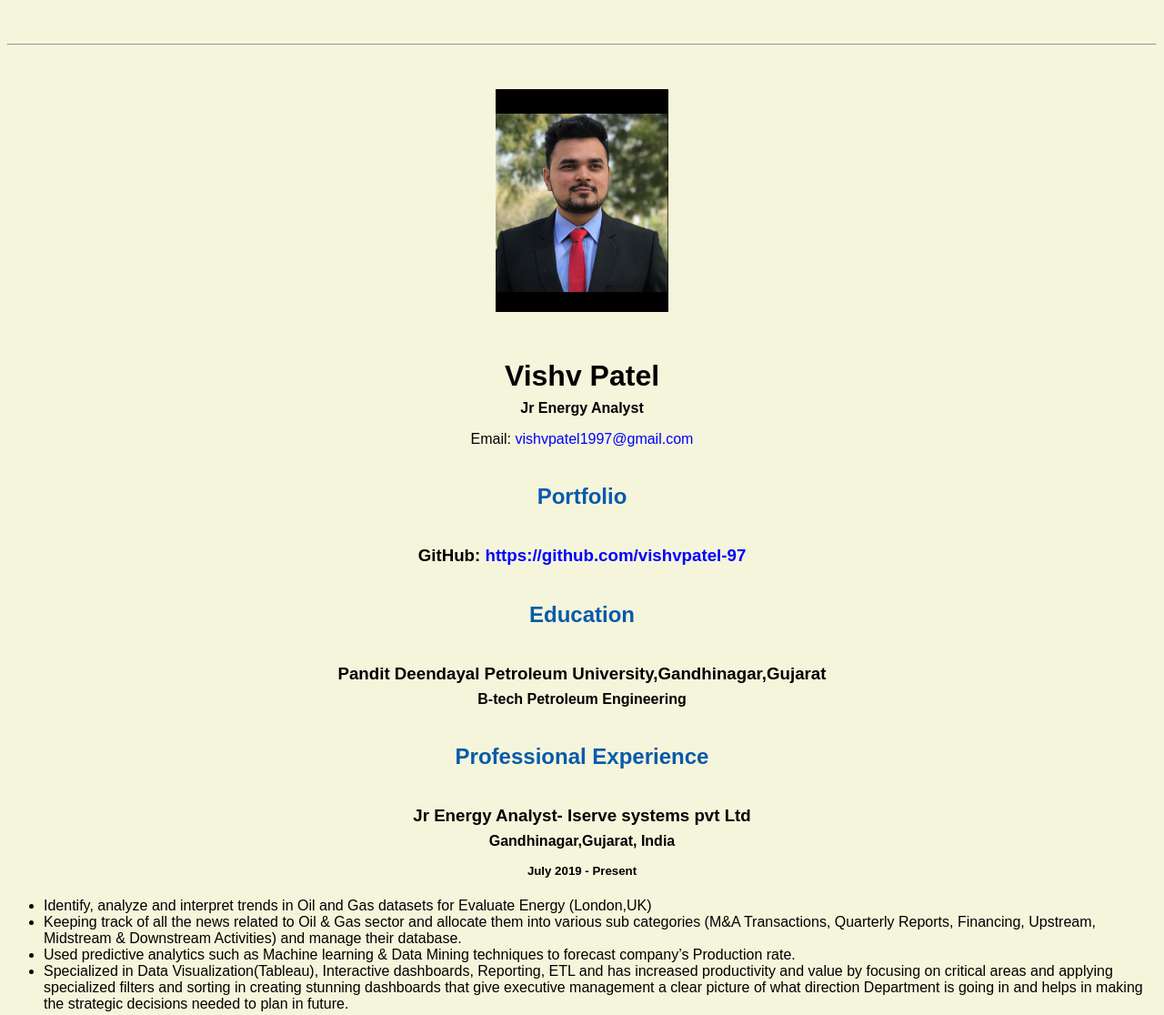
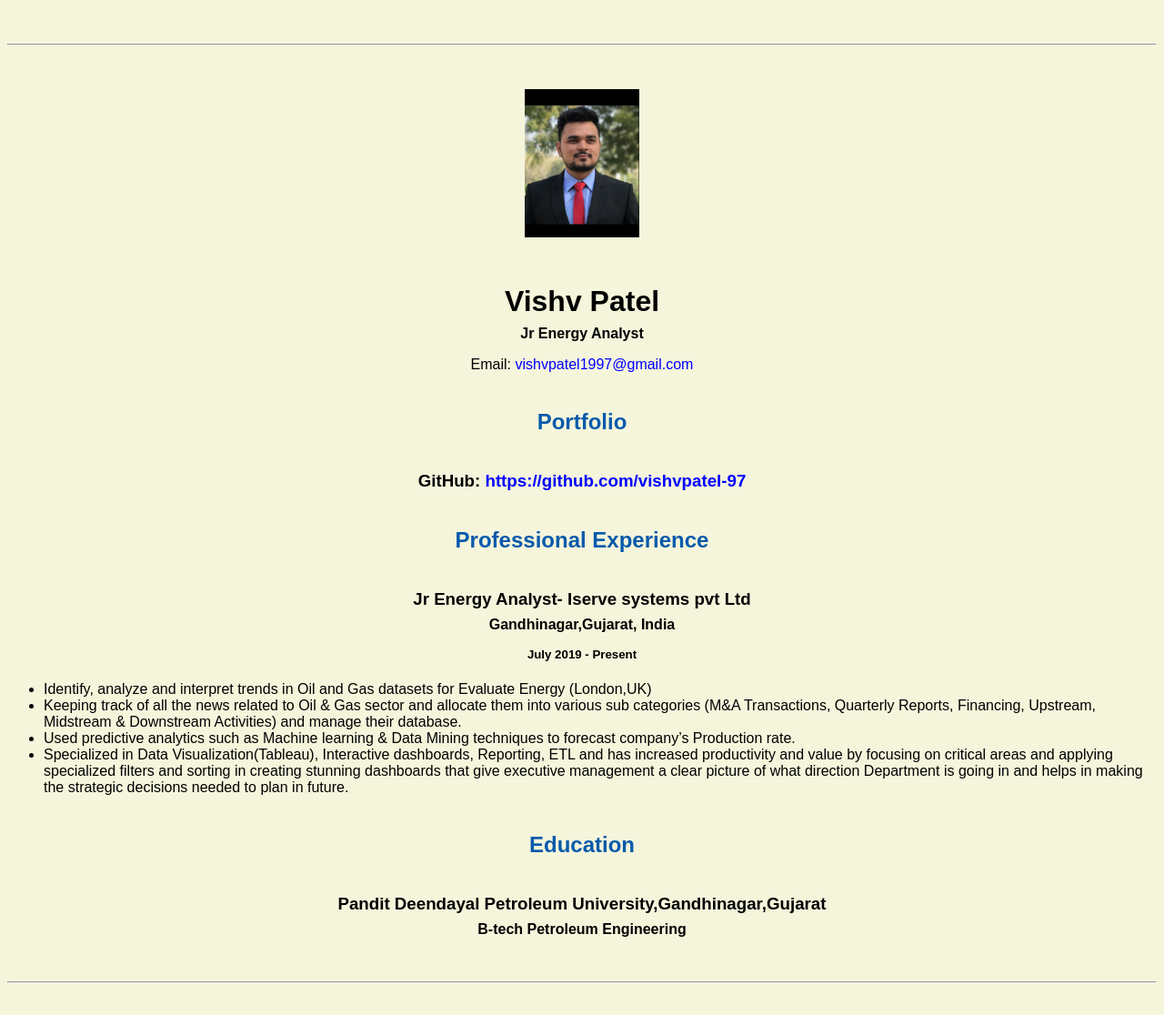
Before and after one commit to vishvpatel-97/vishvpatel-97.github.io, a plain HTML site: page resume.html in a window 1280 px wide. Shown: the top 1116 px of the page at 91% size. Drawn offline with Linux system fonts and the light colour scheme.

Commit message:
Update resume.html

```diff
--- a/resume.html
+++ b/resume.html
@@ -17,7 +17,7 @@
   <body>
     <hr>
 
-    <img src="images/my-passport-photo.jpg" alt="vishvpatel's photo" width="15%">
+    <img src="images/my-passport-photo.jpg" alt="vishvpatel's photo" width="10%">
 
     <h1>Vishv Patel</h1>
     <h4>Jr Energy Analyst</h4>
@@ -27,11 +27,6 @@
 
     <h2>Portfolio</h2>
       <h3>GitHub: <a href="https://github.com/vishvpatel-97" target="_blank">https://github.com/vishvpatel-97</a></h3>
-
-    <h2>Education</h2>
-
-    <h3>Pandit Deendayal Petroleum University,Gandhinagar,Gujarat</h3>
-    <h4>B-tech Petroleum Engineering</h4>
 
 
     <h2>Professional Experience</h2>
@@ -47,6 +42,10 @@
         <li>Specialized in Data Visualization(Tableau), Interactive dashboards, Reporting, ETL and has increased productivity and value by focusing on critical areas and applying specialized ﬁlters and sorting in creating stunning dashboards that give executive management a clear picture of what direction Department is going in and helps in making the strategic decisions needed to plan in future.</li>
 
       </ul>
+    <h2>Education</h2>
+
+    <h3>Pandit Deendayal Petroleum University,Gandhinagar,Gujarat</h3>
+    <h4>B-tech Petroleum Engineering</h4>
   </body>
 
   <footer>
```
